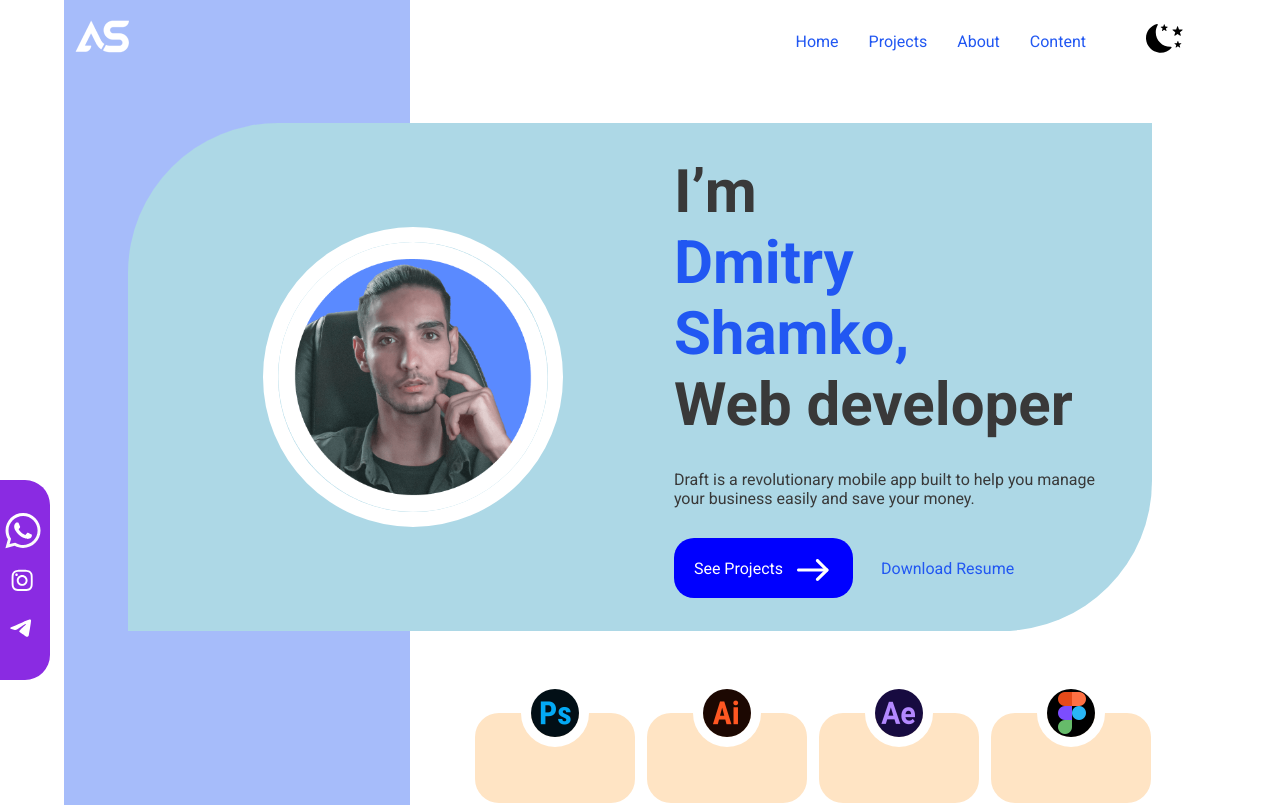
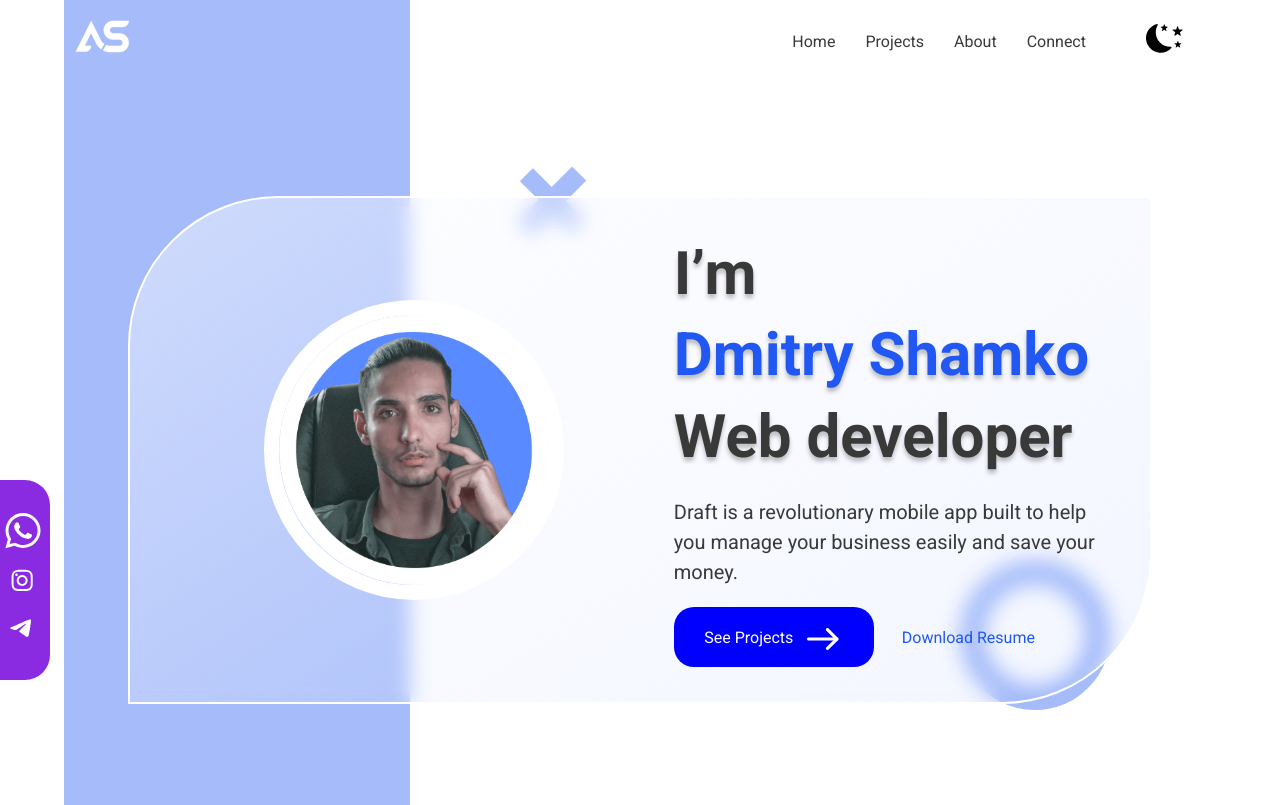
Before and after one commit to proffery/portfolio, a React app: page / in a window 1280 px wide. Shown: the top 805 px of the page. Built offline with nearby package versions, Linux system fonts and the light colour scheme.

Commit message:
main section (lesson 2)

```diff
--- a/src/components/decoration/DecorationCross.tsx
+++ b/src/components/decoration/DecorationCross.tsx
@@ -18,5 +18,5 @@ export const DecorationCross = styled.div<DecorationCrossPropsType>`
     font-size: ${props => props.size || "150px"};
     font-weight: 600;
     color: ${props => props.color || "rgb(224, 207, 207)"};
-    z-index: -1;
+    z-index: 0;
 `
--- a/src/components/decoration/DecorationZero.tsx
+++ b/src/components/decoration/DecorationZero.tsx
@@ -15,5 +15,5 @@ export const DecorationZero = styled.div<DecorationZeroPropsType>`
     position: absolute;
     top: ${props => props.positionTop || "80%"};
     left: ${props => props.positionLeft || "60%"};
-    z-index: -1;
+    z-index: 0;
 `
--- a/src/components/menu/Menu.tsx
+++ b/src/components/menu/Menu.tsx
@@ -2,23 +2,48 @@ import styled from "styled-components"
 import { Link } from "../link/Link.styled"
 import { useContext } from "react"
 import { ThemeContext } from "../../context/ThemeContext"
+import { theme }  from "../../styles/Theme.styled"
 
 export const Menu = () => {
-    const theme = useContext(ThemeContext)
+    const themeName = useContext(ThemeContext)
     return (
         <StyledMenu>
             <ul>
                 <li>
-                    <Link theme={theme} fontWeight="400" href="#">Home</Link>
+                    <Link theme={themeName}
+                        color={themeName === 'light' ?
+                            theme.light.color.text.primary :
+                            theme.dark.color.text.primary
+                        }
+                        fontWeight="400"
+                        href="#main">Home</Link>
                 </li>
                 <li>
-                    <Link theme={theme} fontWeight="400" href="#">Projects</Link>
+                    <Link theme={themeName}
+                        color={themeName === 'light' ?
+                            theme.light.color.text.primary :
+                            theme.dark.color.text.primary
+                        }
+                        fontWeight="400"
+                        href="#">Projects</Link>
                 </li>
                 <li>
-                    <Link theme={theme} fontWeight="400" href="#">About</Link>
+                    <Link theme={themeName}
+                        color={themeName === 'light' ?
+                            theme.light.color.text.primary :
+                            theme.dark.color.text.primary
+                        }
+                        fontWeight="400"
+                        href="#">About</Link>
                 </li>
                 <li>
-                    <Link theme={theme} fontWeight="400" href="#">Content</Link>
+                    <Link theme={themeName}
+                        color={themeName === 'light' ?
+                            theme.light.color.text.primary :
+                            theme.dark.color.text.primary
+                        }
+                        fontWeight="400"
+                        href="#">Connect</Link>
                 </li>
             </ul>
         </StyledMenu>
@@ -26,6 +51,7 @@ export const Menu = () => {
 }
 
 const StyledMenu = styled.nav`
+    text-align: center;
     ul {
         display: flex;
         gap: 30px;
--- a/src/layout/sections/main/Main.tsx
+++ b/src/layout/sections/main/Main.tsx
@@ -16,46 +16,62 @@ import { theme } from "../../../styles/Theme.styled"
 
 
 export const Main = () => {
-    const theme = useContext(ThemeContext)
+    const themeName = useContext(ThemeContext)
     return (
-        <StyledMain theme={theme}>
+        <StyledMain id="main" theme={themeName}>
             <Container>
-                <DecorationCross positionLeft="40%" positionTop="2%" />
-                <DecorationZero positionLeft="75%" positionTop="40%" />
-                <MainBannerWrapper align="center" wrap="wrap" justify="center" gap="10px" width="80%">
+                <DecorationCross positionLeft="40%"
+                    positionTop="14%"
+                    color={themeName === 'light' ?
+                            theme.light.color.background.second :
+                            theme.dark.color.background.second
+                        }
+                 />
+                <DecorationZero positionLeft="75%"
+                    positionTop="70%"
+                    color={themeName === 'light' ?
+                            theme.light.color.background.second :
+                            theme.dark.color.background.second
+                        }
+                />
+                <MainBannerWrapper theme={themeName} align="center" wrap="wrap" justify="center" gap="10px" width="80%">
                     <FlexWrapper align="center" justify="center" width="52%">
-                        <MainPhoto src={photo} alt="Photography" />
+                        <MainPhoto theme={themeName} src={photo} alt="Photography" />
                     </FlexWrapper>
-                    <FlexWrapper direction="column" width="46%" gap="30px">
+                    <FlexWrapper direction="column" width="46%" gap="20px">
                         <FlexWrapper wrap="wrap">
-                            <StyledH2>I’m &nbsp;
-                                <Link href="#">Dmitry Shamko,&nbsp;</Link>
-                                <StyledH1>Web developer</StyledH1>
+                            <StyledH2 theme={themeName}>I’m &nbsp;
+                                <Link href="#">Dmitry Shamko&nbsp;</Link>
+                                <StyledH1 theme={themeName}>Web developer</StyledH1>
                             </StyledH2>
                         </FlexWrapper>
-                        <p>Draft is a revolutionary mobile app built to help you manage your business easily and save your money.</p>
-                        <FlexWrapper align="center" justify="start" gap="28px">
-                            <Link type="button" color="white" background="blue" borderRadius="20px" padding="5px 20px">See Projects
+                        <StyledText>Draft is a revolutionary mobile app built to help you manage your business easily and save your money.</StyledText>
+                        <FlexWrapper align="center" justify="start" gap="28px" wrap="wrap">
+                            <StyledLinkButton type="button" color="white" background="blue" borderRadius="20px" padding="5px 20px">See Projects
                                 <Icon viewBox="-8 -5 37 35" iconId="arrowRight" />
-                            </Link>
+                            </StyledLinkButton>
                             <Link href="#">Download Resume</Link>
                         </FlexWrapper>
                     </FlexWrapper>
                 </MainBannerWrapper>
-                <StyledLeft theme={theme} width="30%"></StyledLeft>
+                <StyledLeft theme={themeName} width="30%"></StyledLeft>
                 <StyledRight width="70%" direction="column" justify="end" height="100%">
                     <FlexWrapper justify="center" wrap="wrap" gap="12px">
-                        <MainApps>
-                            <MainAppsIcon src={photoshop} />
+                        <MainApps theme={themeName}>
+                            <MainAppsIcon theme={themeName} src={photoshop} />
+                            <AppText>Photoshop</AppText>
                         </MainApps>
-                        <MainApps>
-                            <MainAppsIcon src={illustrator} />
+                        <MainApps theme={themeName}>
+                            <MainAppsIcon theme={themeName} src={illustrator} />
+                            <AppText>Illustrator</AppText>
                         </MainApps>
-                        <MainApps>
-                            <MainAppsIcon src={afterEffect} />
+                        <MainApps theme={themeName}>
+                            <MainAppsIcon theme={themeName} src={afterEffect} />
+                            <AppText>After Effects</AppText>
                         </MainApps>
-                        <MainApps>
-                            <MainAppsIcon src={figma} />
+                        <MainApps theme={themeName}>
+                            <MainAppsIcon theme={themeName} src={figma} />
+                            <AppText>Figma</AppText>
                         </MainApps>
                     </FlexWrapper>
                 </StyledRight>
@@ -64,8 +80,8 @@ export const Main = () => {
     )
 }
 
-const StyledMain = styled(FlexWrapper)`
-    height: 100vh;
+const StyledMain = styled.section`
+    height: 130vh;
     background-color: ${props => props.theme === 'light' ?
         theme.light.color.background.primary :
         theme.dark.color.background.primary
@@ -82,30 +98,59 @@ const MainPhoto = styled.img`
     min-width: 188px;
     height: auto;
     border-radius: 50% 50%;
-    border: 15px solid white;
+    border: 15px solid ${props => props.theme === 'light' ?
+        theme.light.color.background.primary :
+        theme.dark.color.background.primary
+    };
     object-fit: cover;
 `
 const MainApps = styled.div`
     display: flex;
+    flex-direction: column;
     min-width: 160px;
     height: 90px;
     border-radius: 24px;
-    background-color: bisque;
+    background-color: ${props => props.theme === 'light' ?
+        theme.light.color.background.second :
+        theme.dark.color.background.second
+    };
     justify-content: center;
     align-items: center;
 `
+const AppText = styled.span`
+    position: relative;
+    top: -30%;
+    color: ${theme.light.color.text.second};
+    font-family: Roboto;
+    font-size: 20px;
+    font-style: normal;
+    font-weight: 600;
+    line-height: 136%;
+`
+
 const MainAppsIcon = styled.img`
     position: relative;
-    top: -50%;
-    border: 10px solid white;
+    top: -35%;
+    border: 10px solid ${props => props.theme === 'light' ?
+        theme.light.color.background.primary :
+        theme.dark.color.background.primary
+    };
     border-radius: 50% 50%;
 `
 const MainBannerWrapper = styled(FlexWrapper)`
     position: absolute;
-    top: 25%;
+    top: 50%;
     left: 50%;
-    transform: translate(-50%, -25%);
-    background-color: lightblue;
+    transform: translate(-50%, -50%);
+    background: ${props => props.theme === 'light' ?
+        theme.light.gradient.banner :
+        theme.dark.gradient.banner
+    };
+    backdrop-filter: blur(10px);
+    border: 2px solid ${props => props.theme === 'light' ?
+        theme.light.color.background.bannerBorder :
+        theme.dark.color.background.bannerBorder
+    };
     border-radius: 150px 0;
     min-width: 300px;
     max-width: 1158px;
@@ -114,6 +159,11 @@ const MainBannerWrapper = styled(FlexWrapper)`
     margin-top: 50px;
     z-index: 1;
 `
+
+const StyledLinkButton = styled(Link)`
+    min-width: 200px;
+`
+
 const StyledLeft = styled(FlexWrapper)`
     background-color: ${props => props.theme === 'light' ?
         theme.light.color.background.second :
@@ -129,10 +179,30 @@ const StyledH1 = styled.h1`
     font-family: 'Roboto';
     font-weight: 700;
     font-size: 60px;
+    line-height: 136%;
+    font-style: normal;
+    text-shadow: ${props => props.theme === 'light' ?
+        theme.light.shadow.text :
+        theme.dark.shadow.text
+    };
 `
 
 const StyledH2 = styled.h2`
     font-family: 'Roboto';
     font-weight: 700;
     font-size: 60px;
+    line-height: 136%;
+    font-style: normal;
+    text-shadow: ${props => props.theme === 'light' ?
+        theme.light.shadow.text :
+        theme.dark.shadow.text
+    };
 `
+
+const StyledText = styled.p`
+    font-family: Roboto;
+    font-size: 20px;
+    font-style: normal;
+    font-weight: 400;
+    line-height: 150%;
+`
--- a/src/styles/Global.styled.tsx
+++ b/src/styles/Global.styled.tsx
@@ -8,6 +8,7 @@ export const GlobalStyles = createGlobalStyle`
         margin: 0;
         padding: 0;
         box-sizing: border-box;
+        scroll-behavior: smooth;
     }
 
     body {
@@ -21,7 +22,7 @@ export const GlobalStyles = createGlobalStyle`
         -webkit-font-smoothing: antialiased;
         -moz-osx-font-smoothing: grayscale;
         overflow-x: hidden;
-        scroll-behavior: smooth;
+
     }
 
     code {
--- a/src/styles/Theme.styled.tsx
+++ b/src/styles/Theme.styled.tsx
@@ -7,22 +7,23 @@ export const theme = {
                 input: ' rgba(245, 245, 245, 1)',
                 form: ' rgba(0, 0, 0, 0.05)',
                 card: ' rgba(249, 249, 252, 1)',
+                bannerBorder: 'rgb(255, 255, 255)'
             },
             text: {
-                primary: 'rgba(57, 57, 57, 1)',
+                primary: 'rgb(57, 57, 57)',
                 second: 'rgb(255, 255, 255)',
                 link: 'rgb(33, 87, 242)',
                 placeholder: 'rgba(165, 165, 165, 1)',
             },
         },
         shadow: {
-            main: 'rgba(0, 0, 0, 0.05) 8px 8px 34px 0',
-            card: 'rgba(0, 0, 0, 0.15) 0 4px 6px 0'
+            main: 'rgba(0, 0, 0, 0.05) 8px 8px 34px ',
+            card: 'rgba(0, 0, 0, 0.15) 0 4px 6px',
+            text: 'rgba(0, 0, 0,  0.25) 0 4px 4px'
         },
         gradient: {
             dot: 'linear-gradient(180deg, rgba(166, 188, 250, 1), rgba(33, 87, 242, 1))',
-            banner: 'linear-gradient(45deg, rgba(255, 255, 255, 0.5), rgba(0, 71, 255, 0.05), rgba(71, 71, 71, 0.15), rgba(131, 131, 131, 0.5))',
-            bannerBorder: 'linear-gradient(to left, rgba(255, 255, 255, 0.5), rgba(255, 255, 255, 0.25))'
+            banner: 'linear-gradient(147deg, rgba(255, 255, 255, 0.50) -6.76%, rgba(0, 71, 255, 0.05) 102.96%)',
         }
     },
     dark: {
@@ -33,6 +34,7 @@ export const theme = {
                 input: ' rgba(57, 56, 56, 1)',
                 form: ' rgba(0, 0, 0, 0.05)',
                 card: ' rgba(53, 53, 53, 1)',
+                bannerBorder: 'rgba(71, 71, 71, 0.30)'
             },
             text: {
                 primary: 'rgb(255, 255, 255)',
@@ -42,13 +44,13 @@ export const theme = {
             },
         },
         shadow: {
-            main: 'rgba(0, 0, 0, 0.05) 8px 8px 34px 0',
-            card: 'rgba(0, 0, 0, 0.15) 0 4px 6px 0'
+            main: 'rgba(0, 0, 0, 0.05) 8px 8px 34px',
+            card: 'rgba(0, 0, 0, 0.15) 0 4px 6px',
+            text: 'rgba(0, 0, 0,  0) 0 4px 4px'
         },
         gradient: {
             dot: 'linear-gradient(180deg, rgba(166, 188, 250, 1), rgba(33, 87, 242, 1))',
-            banner: 'linear-gradient(45deg, rgba(57, 57, 57, 0.5), rgba(0, 66, 255, 0.05), rgba(71, 71, 71, 0.15), rgba(131, 131, 131, 0.5))',
-            bannerBorder: 'linear-gradient(to left, rgba(71, 71, 71, 0.15), rgba(131, 131, 131, 0.5))'
+            banner: 'linear-gradient(147deg, rgba(57, 57, 57, 0.50) -6.76%, rgba(0, 66, 255, 0.05) 102.96%)',
         }
     }
 }
```
